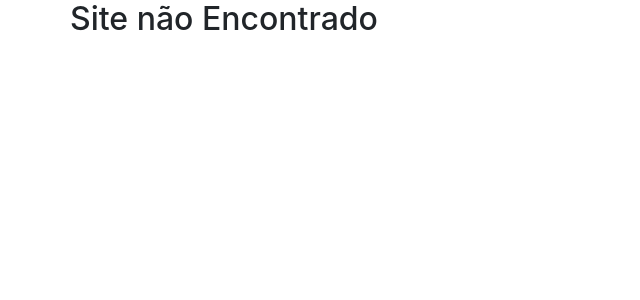
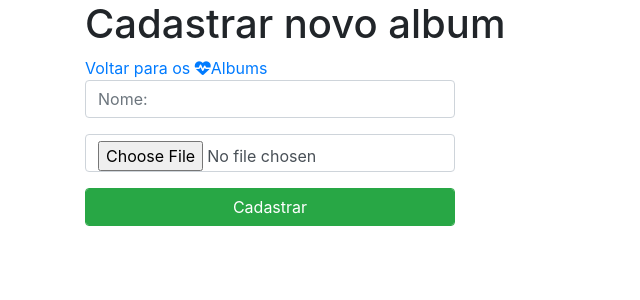
Before and after one commit to klzchz/mp3-online-php, a PHP site: page /?page=new-album in a window 1280 px wide. Shown: the top 300 px of the page, without its empty margins (0-640 px from the left). Run offline with PHP 8.4, Linux system fonts and the light colour scheme; some libraries are stand-ins or nearby versions.

Commit message:
pagina de cadastrar album

```diff
--- /dev/null
+++ b/pages/new-album.php
@@ -0,0 +1,24 @@
+<div class="col-md-12">
+    <h1>Cadastrar novo album</h1>
+</div>
+
+<div class="col-md-12">
+    <a href="?page=albums">Voltar para os <i class="fas fa-heartbeat"></i>Albums</a>
+</div>
+
+
+
+<form action="#" method="POST" enctype="multipart/form-data">
+
+        <div class="form-group col-md-12">
+            <input type="text" name="name" placeholder="Nome: " class="form-control">
+        </div>
+
+        <div class="form-group col-md-12">
+            <input type="file" name="image"  class="form-control">
+        </div>
+
+        <div class="form-group col-md-12">
+            <button class="btn btn-success form-control" type="submit">Cadastrar</button>
+        </div>
+</form>
```
Also changed, not shown: pages/albums.php (+9 -1 lines).
